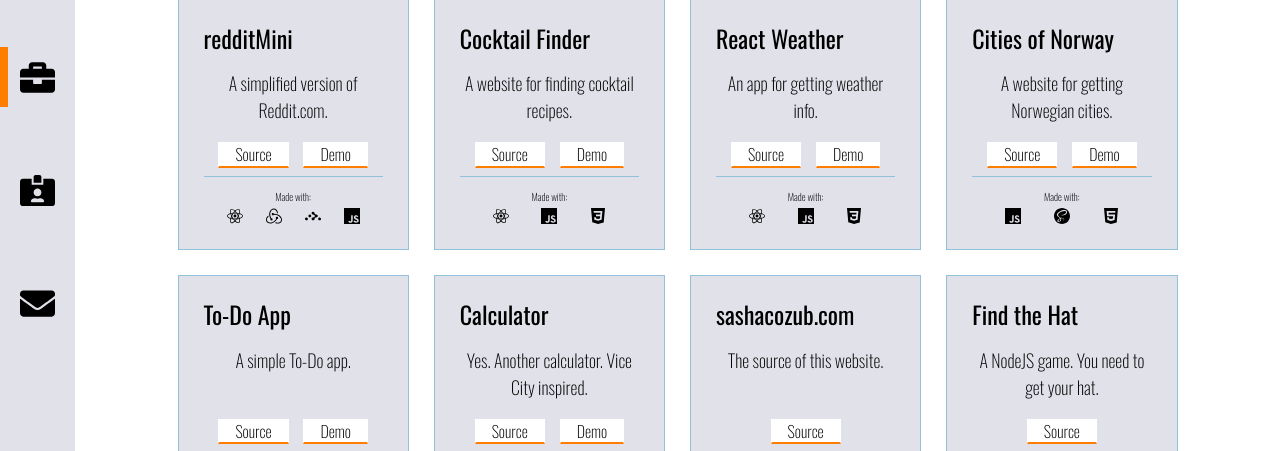
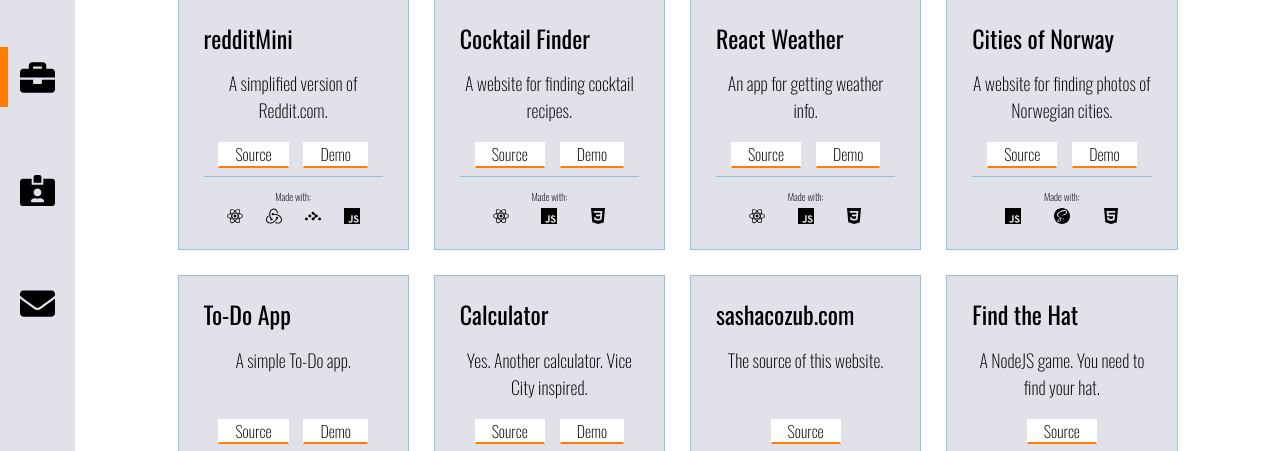
Before and after one commit to onelegtony/my_portfolio, a React (Create React App) app: page /projects in a window 1280 px wide. Shown: the part 266-717 px from the top of the page. Built offline with nearby package versions, Linux system fonts and the light colour scheme.

Commit message:
Change some projects descriptions

```diff
--- a/src/pages/Projects/projectsList.js
+++ b/src/pages/Projects/projectsList.js
@@ -26,7 +26,7 @@ export const projectsList = [
   {
     id: 4,
     name: 'Cities of Norway',
-    description: 'A website for getting Norwegian cities.',
+    description: 'A website for finding photos of Norwegian cities.',
     github: 'https://github.com/sashacozub/cities-of-norway',
     demo: 'https://cities-of-norway-sc.netlify.app/',
     technologies: ['javascript', 'sass', 'html'],
@@ -58,7 +58,7 @@ export const projectsList = [
   {
     id: 8,
     name: 'Find the Hat',
-    description: 'A NodeJS game. You need to get your hat.',
+    description: 'A NodeJS game. You need to find your hat.',
     github: 'https://github.com/sashacozub/find-the-hat',
     demo: '',
     technologies: ['nodejs'],
```
